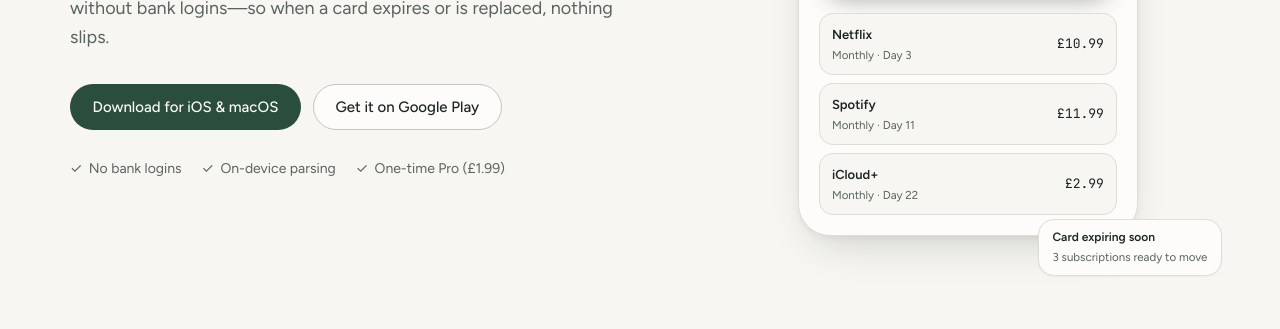
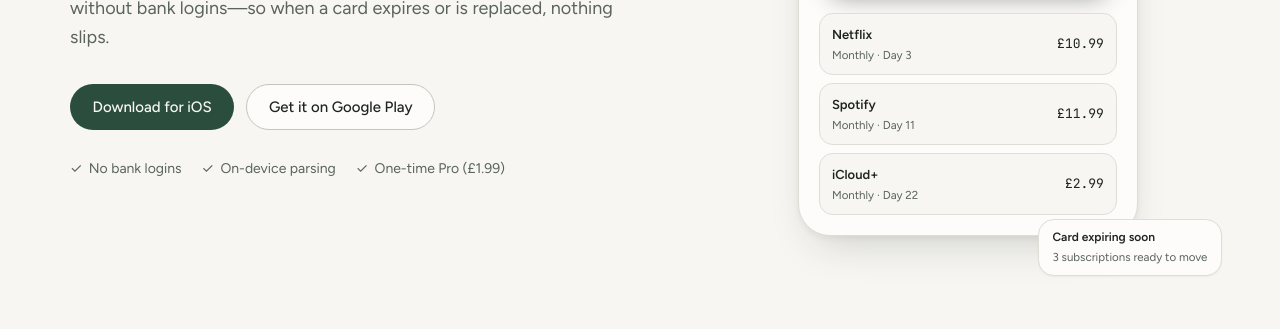
Before and after one commit to terry-brett/Korti-Website, a plain HTML site: page index.html in a window 1280 px wide. Shown: the part 471-800 px from the top of the page. Drawn offline with Linux system fonts and the light colour scheme.

Commit message:
Remove macOS reference from hero download button

```diff
--- a/index.html
+++ b/index.html
@@ -48,7 +48,7 @@
             Track which card pays for each recurring service—on your device, without bank logins—so when a card expires or is replaced, nothing slips.
           </p>
           <div class="hero-cta-row">
-            <a href="#download" class="btn btn-primary">Download for iOS &amp; macOS</a>
+            <a href="#download" class="btn btn-primary">Download for iOS</a>
             <a href="#download" class="btn btn-secondary">Get it on Google Play</a>
           </div>
           <ul class="trust-list">
```
